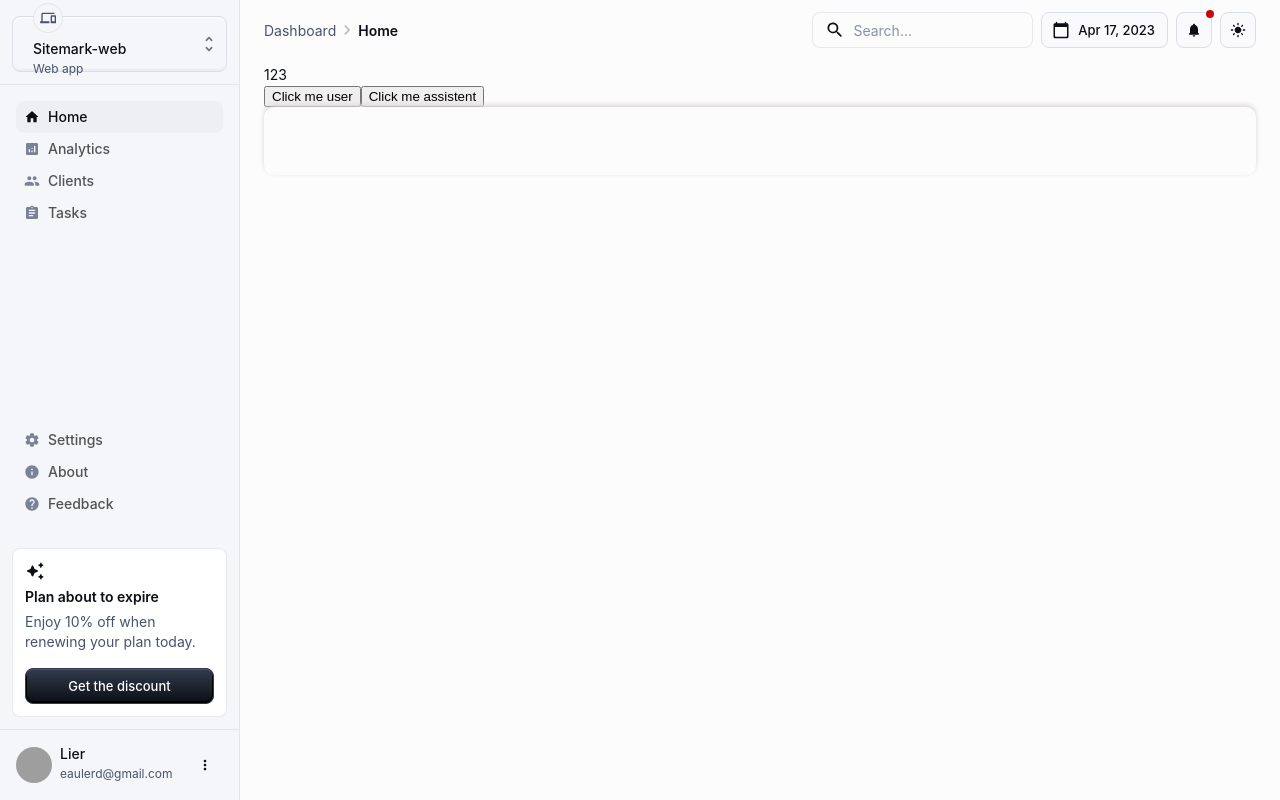
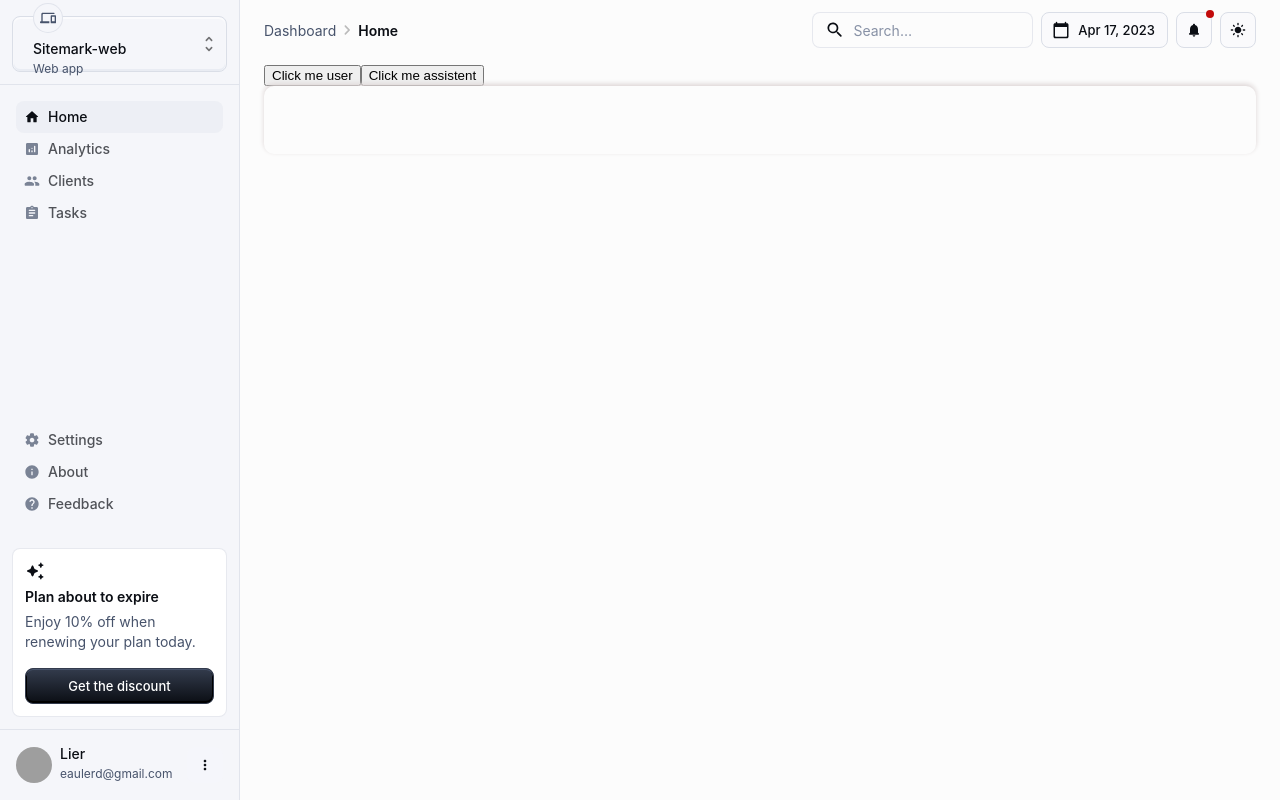
Before and after one commit to mofanh/next-one, a Next.js app: page /chat in a window 1280 px wide. Built offline with nearby package versions, Linux system fonts and the light colour scheme; grey boxes are pictures that could not be loaded.

Commit message:
默认将main部分占满剩余空间

```diff
--- a/src/Layout/index.tsx
+++ b/src/Layout/index.tsx
@@ -33,7 +33,7 @@ export default function Layout(props: {
 }) {
   const { children } = props;
   return (
-    <AppTheme {...props} themeComponents={xThemeComponents}>
+    <AppTheme {...props} themeComponents={xThemeComponents as any}>
       <CssBaseline enableColorScheme />
       <Box sx={{ display: "flex" }}>
         <SideMenu />
@@ -47,19 +47,32 @@ export default function Layout(props: {
               ? `rgba(${theme.vars.palette.background.defaultChannel} / 1)`
               : alpha(theme.palette.background.default, 1),
             overflow: "auto",
+            minHeight: "100vh",
           })}
         >
           <Stack
             spacing={2}
             sx={{
-              alignItems: "center",
+              // alignItems: "center",
               mx: 3,
               pb: 5,
               mt: { xs: 8, md: 0 },
+              flex: 1,
+              flexDirection: "column",
+              height: "100%",
             }}
           >
             <Header />
-            {children}
+            <Box
+              sx={{
+                flexGrow: 1, // 添加这一属性，让Box组件在Stack中占满剩余空间
+                display: "flex",
+                flexDirection: "column", // 明确Box内部也是垂直方向布局（根据实际需求确定）
+                justifyContent: "space-between", // 这里可以根据需要保留或者去除，如果想让Box内部子元素有间隔分布效果可保留
+              }}
+            >
+              {children}
+            </Box>
           </Stack>
         </Box>
       </Box>
--- a/src/app/chat/layout.tsx
+++ b/src/app/chat/layout.tsx
@@ -4,9 +4,7 @@ export default function ChatLayout({
   children: React.ReactNode;
 }) {
   return (
-    <section style={{width: '100%'}}>
-      <nav>123</nav>
-
+    <section style={{width: '100%', height: '100%'}}>
       {children}
     </section>
   );
```
